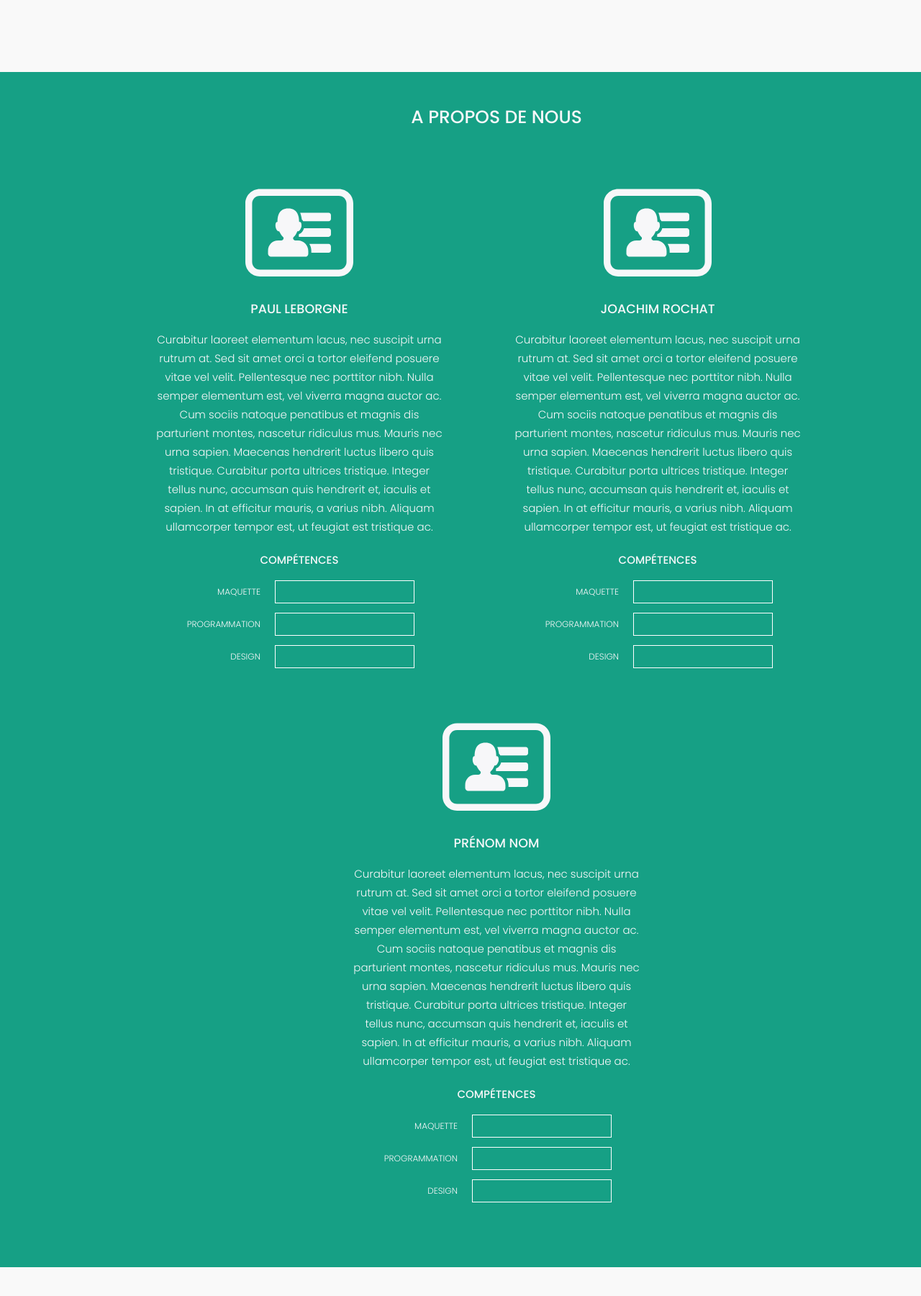
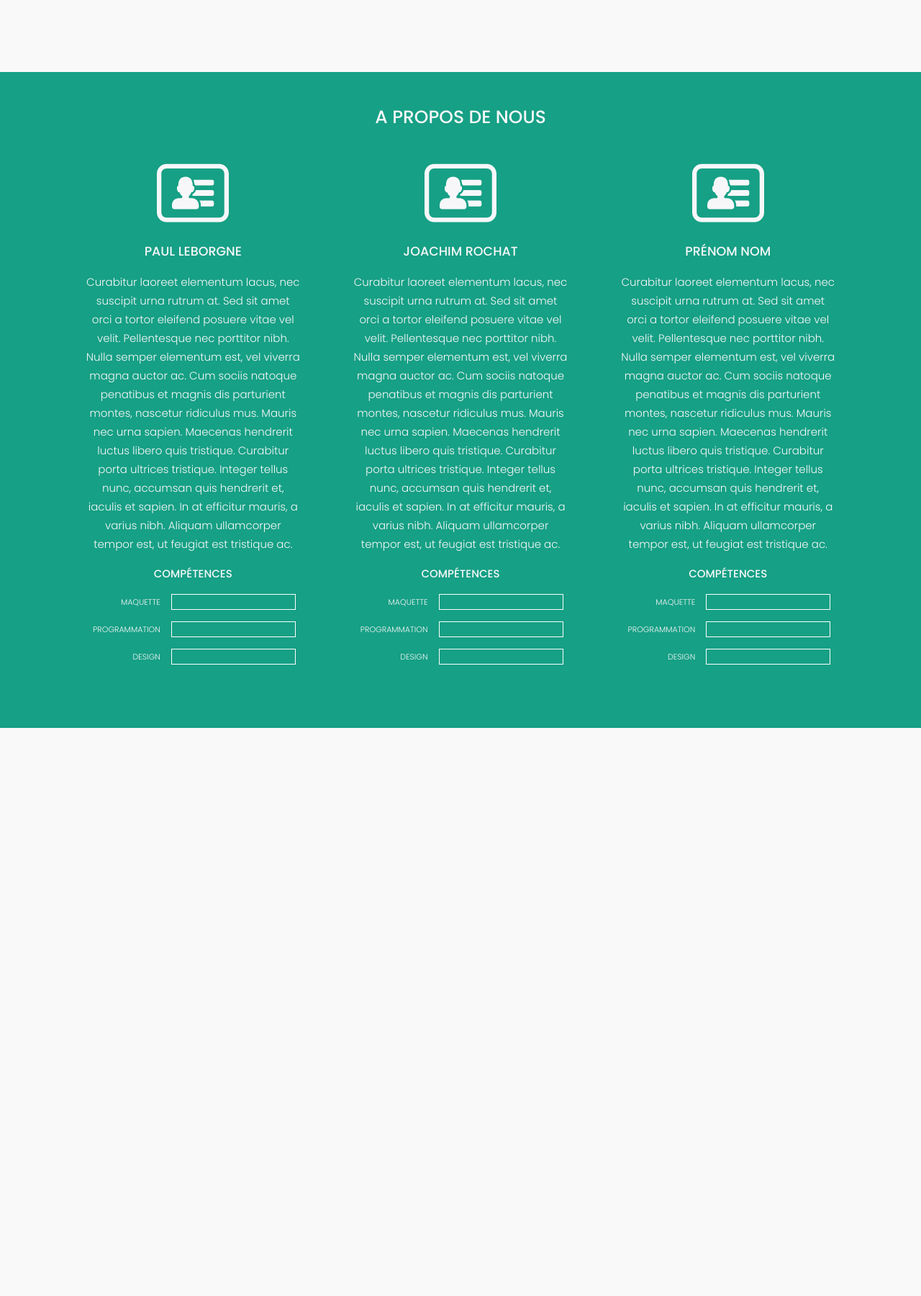
Before and after one commit to CheeseParty/NoobWeb, a PHP site: page /description.php in a window 1280 px wide; the page is wider, and only the part inside the window is pictured. Shown: that part at 72% size. Run offline with PHP 8.4, Linux system fonts and the light colour scheme; some libraries are stand-ins or nearby versions.

Commit message:
Adaptation à l'écran de la section "A propos de nous"
Media queries

```diff
--- a/css/description.css
+++ b/css/description.css
@@ -1,6 +1,5 @@
 .description {
     margin:100px auto;
-    width:100%;
     background:#16a085; /* Background de la div à définir */
     color:#F7F7F9;
     font-size:15px;
@@ -22,7 +21,6 @@
 }
 
 .person {
-
     transition:border 0.5s ease-out;
     padding:20px;
     border:2px solid #16a085;
@@ -32,7 +30,7 @@
 }
 
 .person:nth-child(3) {
-    margin:0 50px 0 50px;
+    margin:0 2% 0 2%;
 }
 
 .person:hover {
@@ -65,13 +63,11 @@
 
 .competences-zone {
     display: block;
-    text-align:left;
     margin: 20px auto;
     width:80%;
 }
 
 .competences-zone h4 {
-    text-align:center;
     margin:0;
 }
 
@@ -139,3 +135,96 @@
 .person3:hover {
     display:inline-block;
 }
+
+@media only screen and (max-width: 1515px) {
+    .person {
+        width:300px;
+    }
+
+    .description img {
+        width:100px;
+    }
+
+    .description-section-title {
+        padding-bottom:20px;
+    }
+
+    .competences-zone {
+        margin: 15px auto;
+        width:95%;
+    }
+
+    .competence-title {
+        font-size:11px;
+        padding-right: 15px;
+        height:20px;
+        line-height: 20px;
+        display:inline-block;
+        margin:0;
+    }
+
+    .competence-maquette,
+    .competence-programmation,
+    .competence-design {
+        height:20px;
+        line-height: 20px;
+    }
+
+    .competence-barre {
+        line-height:20px;
+        display:inline-block;
+        width:60%;
+        float:right;
+        border:1px solid #fff;
+        height:20px;
+    }
+    .competence {
+        height: 20px;
+        line-height: 20px;
+    }
+}
+
+@media only screen and (max-width: 1202px) {
+    .description {
+        padding:35px;
+    }
+
+    .person {
+        width:90%;
+    }
+
+     .description img {
+        width:70px;
+    }
+
+    .person-about {
+        font-size:80%;
+        line-height: 1.5;
+    }
+
+    .competences-zone {
+        margin: 15px auto;
+        width:70%;
+    }
+
+    .competence-title {
+        font-size:80%;
+        padding-right: 10px;
+    }
+
+    .competence {
+        text-align: left;
+
+    }
+
+    .person:nth-child(3) {
+        margin:2% 0;
+    }
+
+    .competence-barre {
+        width:70%;
+        float:right;
+        border:1px solid #fff;
+        height:20px;
+    }
+}
```
